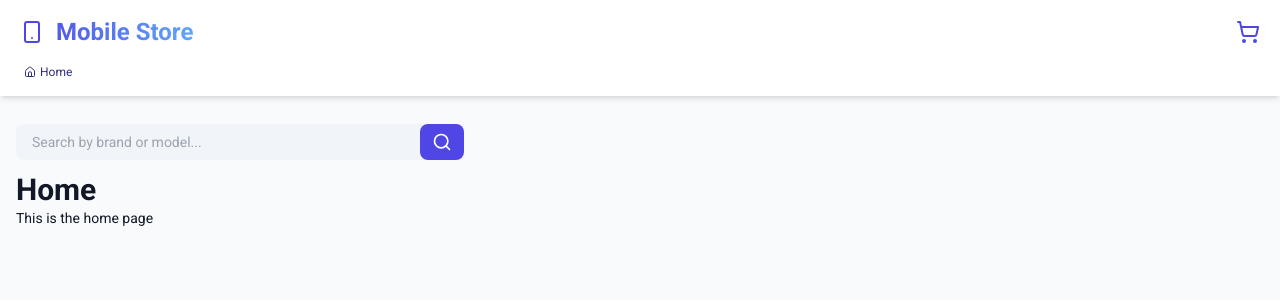
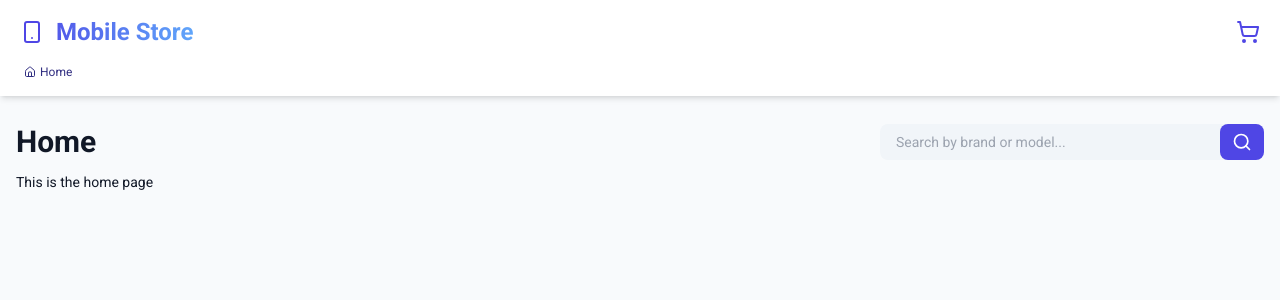
Before and after one commit to heblopez/mobile-store, a React (Vite) app: page / in a window 1280 px wide. Shown: the top 300 px of the page. Built offline with nearby package versions, Linux system fonts and the light colour scheme.

Commit message:
style: :art: Updated styles of SearchBar component

```diff
--- a/src/components/SearchBar.tsx
+++ b/src/components/SearchBar.tsx
@@ -1,7 +1,7 @@
 import { SearchIcon } from 'lucide-react'
 import { useState } from 'react'
 
-export default function SearchBar() {
+export default function SearchBar({ className }: { className?: string }) {
   const [searchTerm, setSearchTerm] = useState<string>('')
 
   const handleSearch = (e: React.ChangeEvent<HTMLInputElement>) => {
@@ -10,7 +10,9 @@ export default function SearchBar() {
   }
 
   return (
-    <div className='flex relative w-full max-w-md my-3 items-center bg-slate-100 dark:bg-slate-800 rounded-lg'>
+    <div
+      className={`flex relative w-full max-w-sm my-3 items-center bg-slate-100 dark:bg-slate-800 rounded-lg ${className}`}
+    >
       <input
         type='text'
         placeholder='Search by brand or model...'
--- a/src/pages/Home.tsx
+++ b/src/pages/Home.tsx
@@ -7,8 +7,11 @@ export default function Home() {
   return (
     <>
       <Header links={breadcrumbs} />
-      <SearchBar />
-      <h1 className='text-3xl font-bold'>Home</h1>
+      <SearchBar className='xs:hidden' />
+      <div className='flex items-center justify-between gap-4'>
+        <h1 className='text-3xl font-bold w-1/2'>Home</h1>
+        <SearchBar className='hidden xs:block' />
+      </div>
       <p>This is the home page</p>
     </>
   )
```
